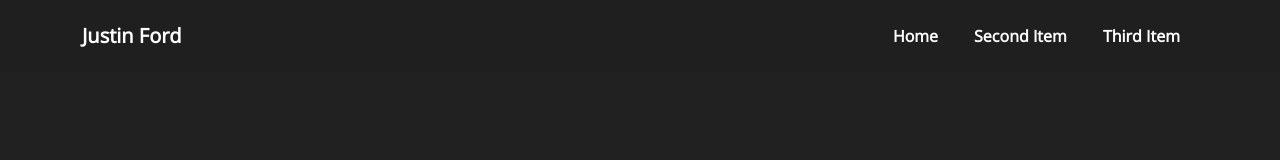
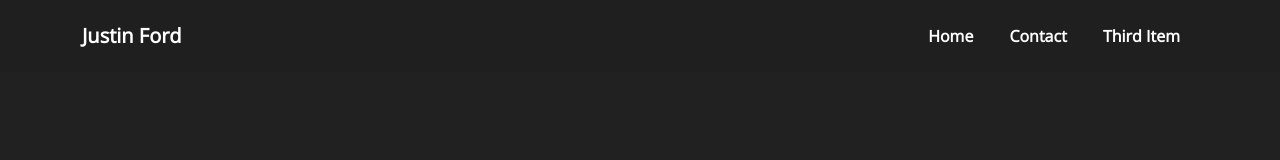
Before and after one commit to justinfordtech/justinfordtech.github.io, a plain HTML site: page index.html in a window 1280 px wide. Drawn offline with nearby package versions, Linux system fonts and the light colour scheme.

Commit message:
it starts

```diff
--- a/index.html
+++ b/index.html
@@ -18,7 +18,7 @@
                 <ul class="navbar-nav ms-auto">
                     <li class="nav-item"></li>
                     <li class="nav-item"><a class="nav-link" href="#" style="color: rgb(255,255,255);font-family: 'Open Sans', sans-serif;"><strong>Home</strong></a></li>
-                    <li class="nav-item"><a class="nav-link" href="#" style="color: rgb(255,255,255);font-family: 'Open Sans', sans-serif;"><strong>Second Item</strong></a></li>
+                    <li class="nav-item"><a class="nav-link" href="#" style="color: rgb(255,255,255);font-family: 'Open Sans', sans-serif;"><strong>Contact</strong></a></li>
                     <li class="nav-item"><a class="nav-link" href="#" style="color: rgb(255,255,255);font-family: 'Open Sans', sans-serif;"><strong>Third Item</strong></a></li>
                 </ul>
             </div>
```
Also changed, not shown: assets/img/website-unavailable.png (deleted), 1 other file.
